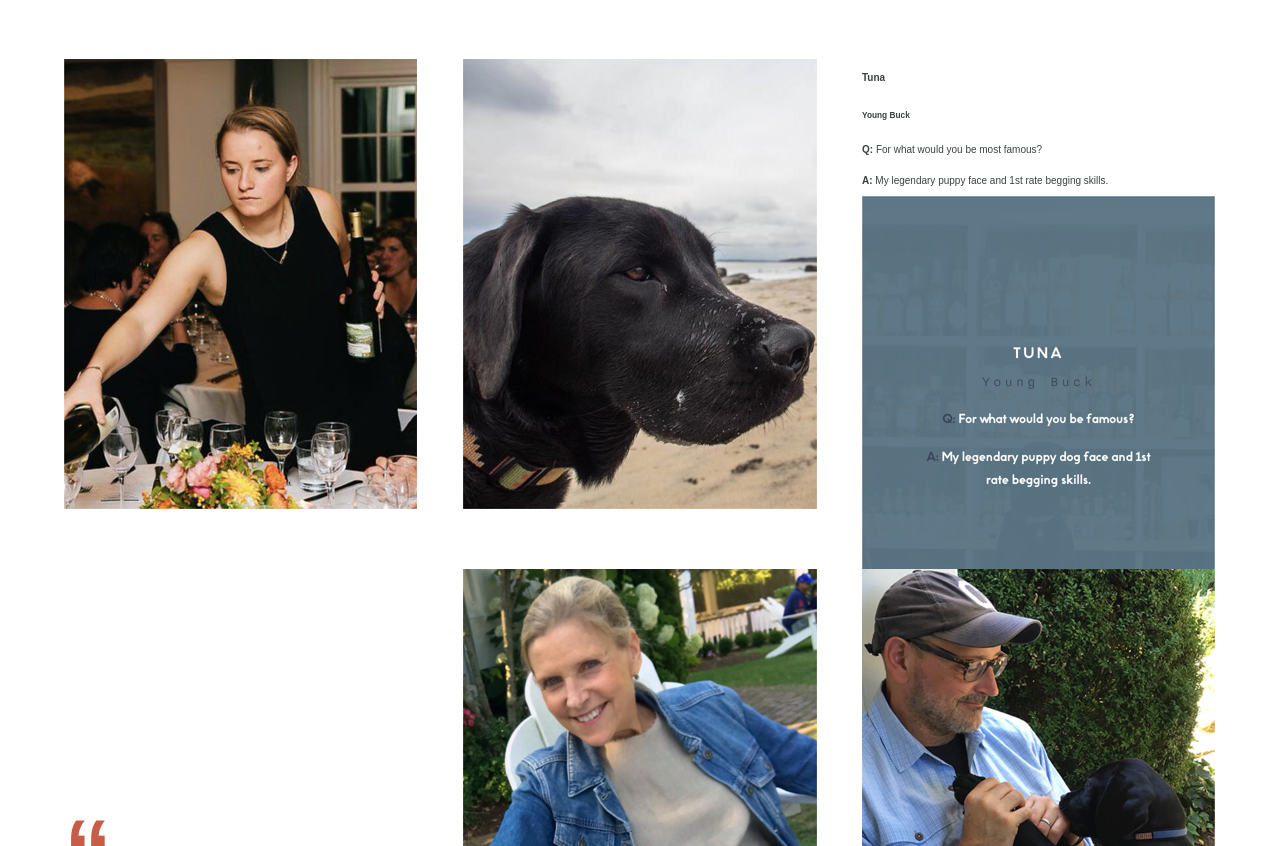
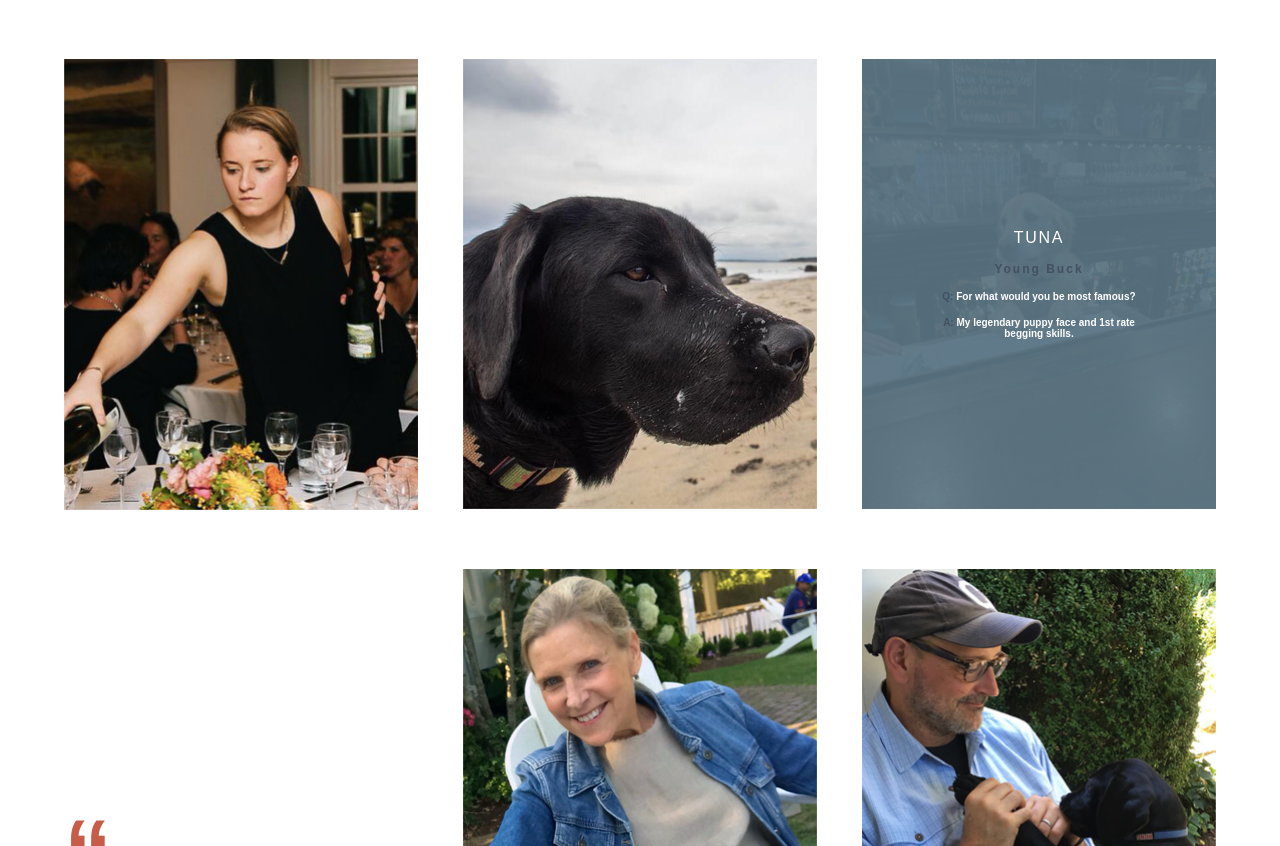
Before and after one commit to zeel01/code-quiz, a plain HTML site: page index.html in a window 1280 px wide. Shown: the part 559-1405 px from the top of the page. Drawn offline with Linux system fonts and the light colour scheme.

Commit message:
Styled the qa card

```diff
--- a/index.html
+++ b/index.html
@@ -26,12 +26,14 @@
 				<div>
 					<img src="images/black-dog.png">
 				</div>
-				<div>
+				<div class="qa-card">
 					<h4>Tuna</h4>
 					<h5>Young Buck</h5>
 					<p><strong>Q:</strong> For what would you be most famous?</p>
 					<p><strong>A:</strong> My legendary puppy face and 1st rate begging skills.</p>
-					<img src="images/puppy-behind-bar_with-overlay.png">
+
+					<!-- Placeholder image since the original is too heavily obscured in the mockup -->
+					<img src="images/dog-at-bar.jpg">
 				</div>
 				<div>
 					<blockquote>
--- a/styles/quiz.css
+++ b/styles/quiz.css
@@ -59,6 +59,11 @@ main > * {
 	position: relative;
 }
 
+main > * > img {
+	width: 100%;
+	height: 100%;
+}
+
 .right {
 	justify-self: end;
 }
@@ -91,6 +96,47 @@ blockquote .attribution {
 	font-size: .9em;
 }
 
+.qa-card {
+	--blue: #435063; /* Very low contrast */
+
+	background-color: #5A7483EE;
+
+	justify-content: center;
+	align-content: center;
+
+	color: white;
+	font-weight: bold;
+	text-align: center;
+
+	gap: 1.5em;
+}
+.qa-card > img {
+	position: absolute;
+	z-index: -1;
+}
+.qa-card > *:not(img) {
+	margin: 0;
+	max-width: 35ch;
+}
+
+.qa-card h4 {
+	font-weight: normal;
+	text-transform: uppercase;
+	font-size: 1.6em;
+	letter-spacing: .2ch;
+}
+
+.qa-card h5 {
+	text-transform: small-caps;
+	font-size: 1.2em;
+	letter-spacing: .3ch;
+	color: var(--blue);
+}
+
+.qa-card strong {
+	color: var(--blue);
+}
+
 .text-card {
 	background-color: #EEF1F2;
 	justify-content: center;
```
